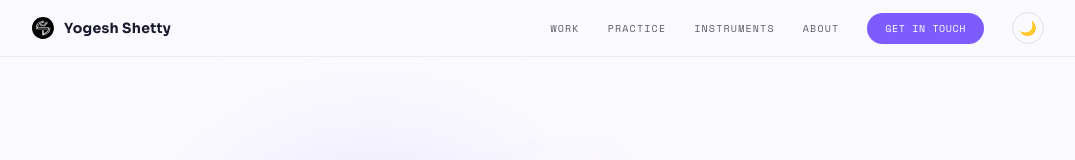
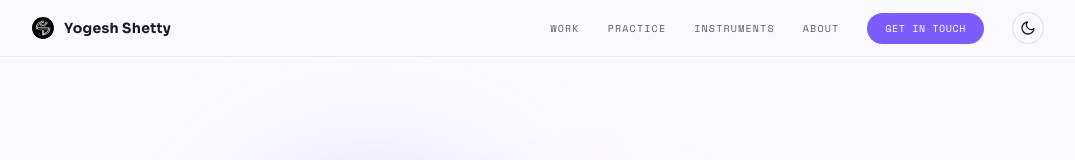
Before and after one commit to ykshettydesign/YKShetty-portfolio, a React (Vite) app: page / in a window 1280 px wide. Shown: the top 160 px of the page, without its empty margins (102-1177 px from the left). Built offline with nearby package versions, Linux system fonts and the light colour scheme.

Commit message:
Update Header.jsx

```diff
--- a/src/components/Header.jsx
+++ b/src/components/Header.jsx
@@ -149,7 +149,6 @@ export default function Header() {
               border: '1px solid var(--border-input)',
               display: 'grid',
               placeItems: 'center',
-              fontSize: 14,
               color: 'var(--text-primary)',
               background: 'none',
               cursor: 'pointer',
@@ -157,7 +156,18 @@ export default function Header() {
               padding: 0,
             }}
           >
-            {theme === 'dark' ? '☀️' : '🌙'}
+            {theme === 'dark' ? (
+              // sun — switch to light
+              <svg width="16" height="16" viewBox="0 0 24 24" fill="none" stroke="currentColor" strokeWidth="2" strokeLinecap="round" strokeLinejoin="round" aria-hidden="true">
+                <circle cx="12" cy="12" r="4.2" />
+                <path d="M12 2v2.2M12 19.8V22M4.9 4.9l1.5 1.5M17.6 17.6l1.5 1.5M2 12h2.2M19.8 12H22M4.9 19.1l1.5-1.5M17.6 6.4l1.5-1.5" />
+              </svg>
+            ) : (
+              // moon — switch to dark
+              <svg width="16" height="16" viewBox="0 0 24 24" fill="none" stroke="currentColor" strokeWidth="2" strokeLinecap="round" strokeLinejoin="round" aria-hidden="true">
+                <path d="M21 12.8A9 9 0 1 1 11.2 3a7 7 0 0 0 9.8 9.8z" />
+              </svg>
+            )}
           </button>
         </nav>
       </div>
```
